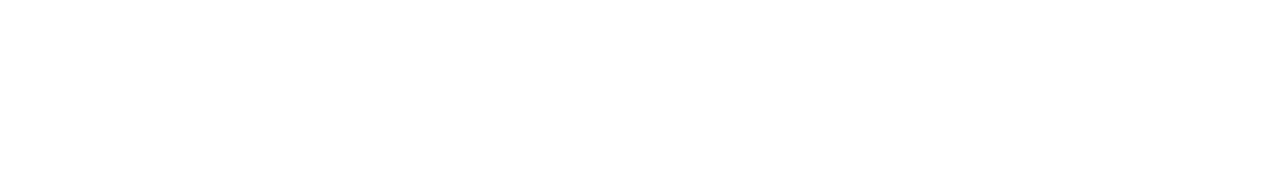
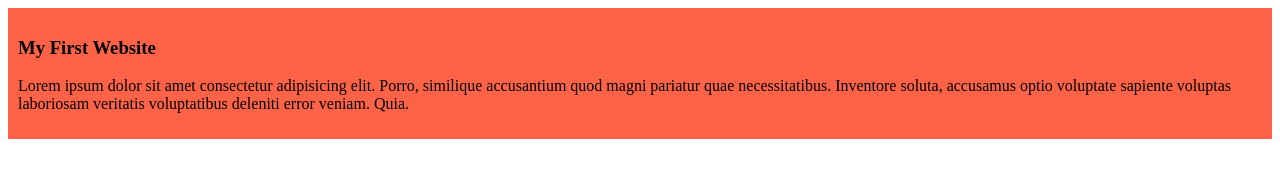
Before and after one commit to GAZI-FAHIM/my-first-simple-website, a plain HTML site: page index.html in a window 1280 px wide. Drawn offline with Linux system fonts and the light colour scheme.

Commit message:
my first blog website

```diff
--- a/index.html
+++ b/index.html
@@ -4,8 +4,12 @@
     <meta charset="UTF-8">
     <meta name="viewport" content="width=device-width, initial-scale=1.0">
     <title>My First Simple Website</title>
+    <link rel="stylesheet" href="styles/blog.css">
 </head>
 <body>
-
+    <div>
+        <h3>My First Website</h3>
+        <p>Lorem ipsum dolor sit amet consectetur adipisicing elit. Porro, similique accusantium quod magni pariatur quae necessitatibus. Inventore soluta, accusamus optio voluptate sapiente voluptas laboriosam veritatis voluptatibus deleniti error veniam. Quia.</p>
+    </div>
 </body>
 </html>
--- /dev/null
+++ b/styles/blog.css
@@ -0,0 +1,4 @@
+div{
+    background-color: tomato;
+    padding: 10px;
+}
```
